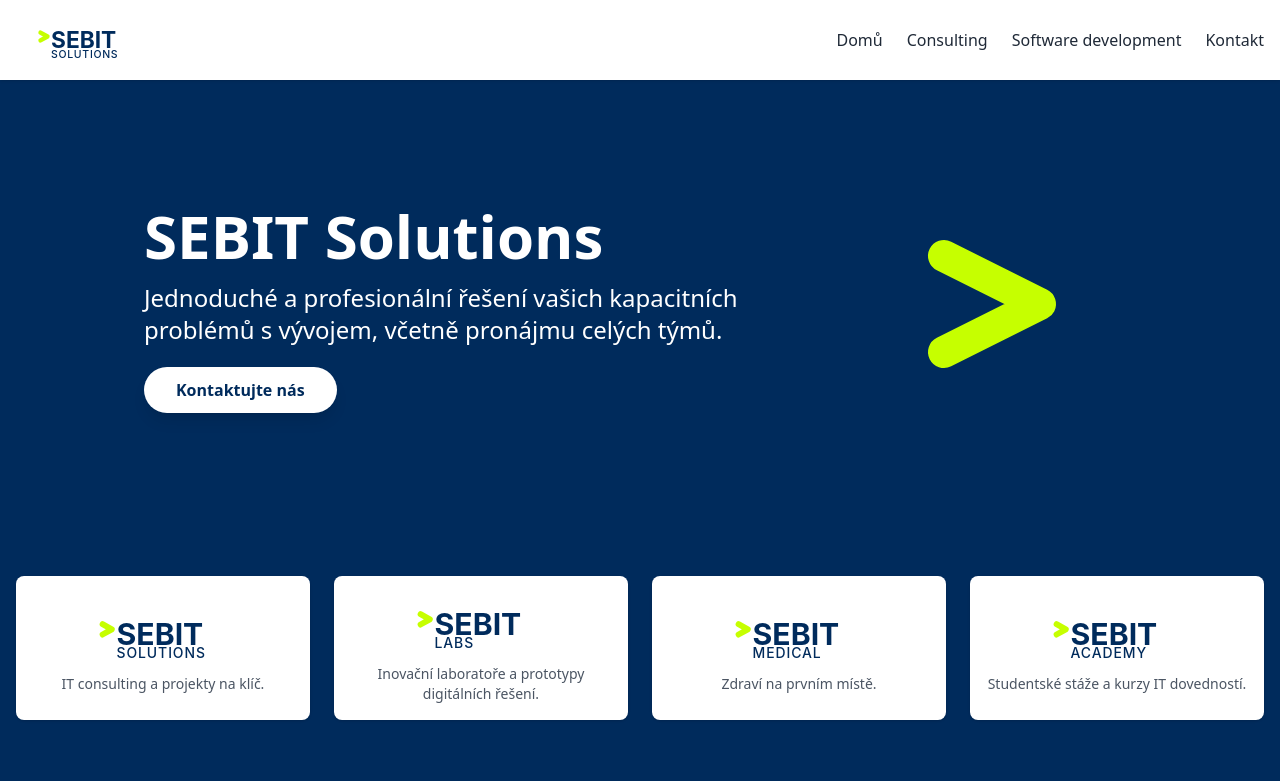
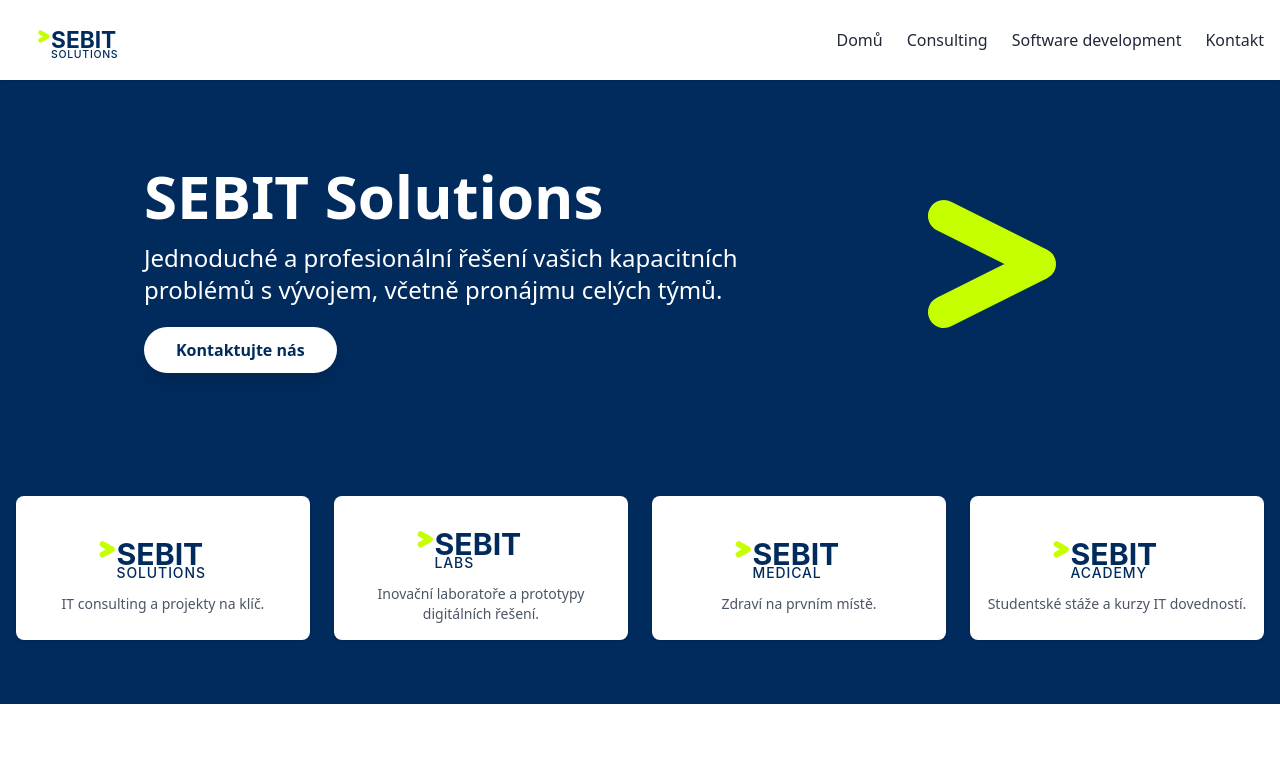
Before and after one commit to VolPark/SEBIT.github.io, a plain HTML site: page solutions/index.html in a window 1280 px wide. Shown: the top 781 px of the page. Drawn offline with nearby package versions, Linux system fonts and the light colour scheme.

Commit message:
Update hero section padding for improved layout consistency

```diff
--- a/solutions/index.html
+++ b/solutions/index.html
@@ -119,7 +119,7 @@
 
   <!-- Hero sekce -->
   <section id="hero" class="pt-24 bg-sebit-navy text-white overflow-hidden">
-    <div class="container mx-auto max-w-5xl px-4 py-20 flex flex-col md:flex-row items-center text-center md:text-left">
+    <div class="container mx-auto max-w-5xl px-4 py-10 flex flex-col md:flex-row items-center text-center md:text-left">
       <!-- Textový obsah umístěný vlevo -->
       <div data-aos="fade-right" class="md:flex-1">
         <h1 class="text-4xl md:text-6xl font-extrabold mb-4">
```
